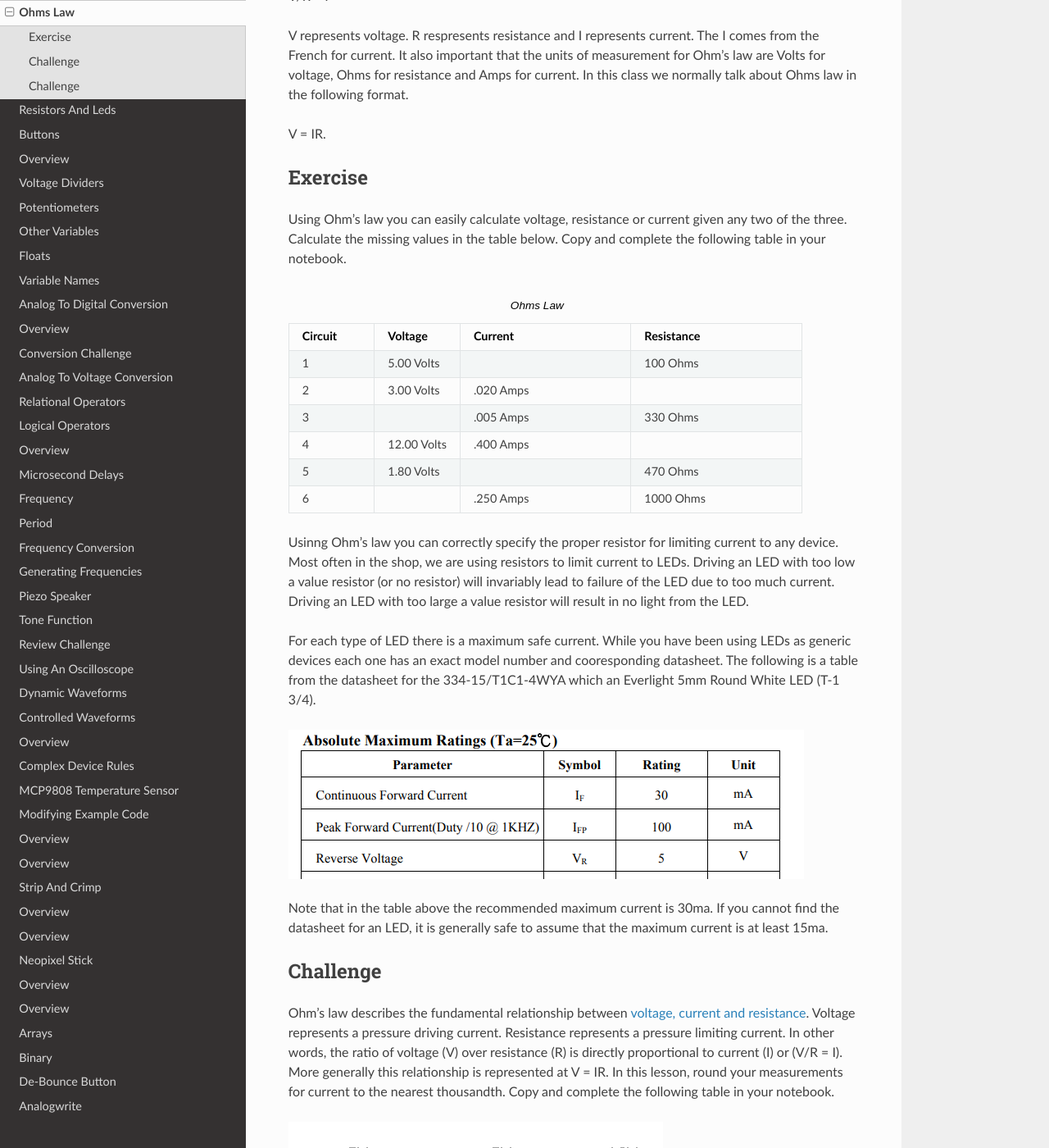
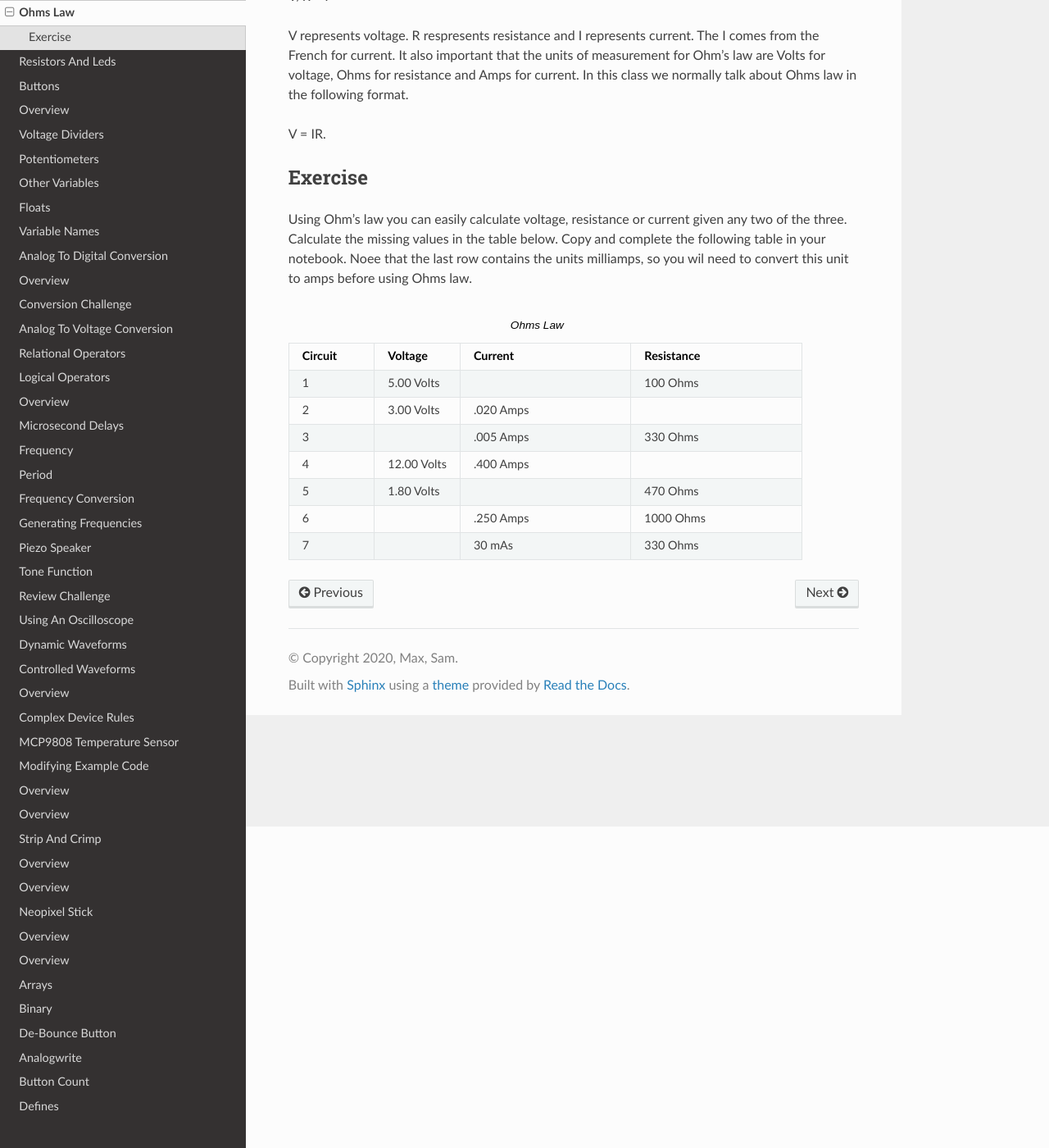
Before and after one commit to maxtkc/mvths-wiki, a Sphinx documentation site: the page built from docs/017-ohms-law.rst, in a window 1280 px wide and 1400 px high, scrolled down 392 px. Shown: the whole window at 82% size. Built offline with Sphinx 7.4.7 and the Read the Docs theme 2.0.0, drawn with Linux system fonts in a browser that asks for light colours; pages that are not in the unit, such as notebooks, are missing from menus; some of the changed text lies outside the part shown.

Commit message:
Update 017-ohms-law.rst

```diff
--- a/docs/017-ohms-law.rst
+++ b/docs/017-ohms-law.rst
@@ -13,7 +13,7 @@
 
 Exercise
 ---------
-Using Ohm's law you can easily calculate voltage, resistance or current given any two of the three. Calculate the missing values in the table below. Copy and complete the following table in your notebook.
+Using Ohm's law you can easily calculate voltage, resistance or current given any two of the three. Calculate the missing values in the table below. Copy and complete the following table in your notebook. Noee that the last row contains the units milliamps, so you wil need to convert this unit to amps before using Ohms law.
 
 .. list-table:: Ohms Law
    :widths: 25 25 50 50
@@ -47,51 +47,7 @@
      -
      - .250 Amps
      - 1000 Ohms
-
-Usinng Ohm’s law you can correctly specify the proper resistor for limiting
-current to any device. Most often in the shop, we are using resistors to
-limit current to LEDs. Driving an LED with too low a value resistor (or no resistor) will invariably
-lead to failure of the LED due to too much current. Driving an LED with
-too large a value resistor will result in no light from the LED.
-
-For each type of LED there is a maximum safe current. While you have been using LEDs as generic devices each one has an exact model number and cooresponding datasheet. The following is a
-table from the datasheet for the 334-15/T1C1-4WYA which an Everlight 5mm
-Round White LED (T-1 3/4).
-
-.. figure:: images/image94.png
-   :alt:
-
-Note that in the table above the recommended maximum current is 30ma. If
-you cannot find the datasheet for an LED, it is generally safe to assume
-that the maximum current is at least 15ma.
-
-Challenge
----------
-
-Ohm’s law describes the fundamental relationship between `voltage,
-current and
-resistance <https://www.google.com/url?q=https://docs.google.com/document/d/1BmZbXzxnD2j17QToSZ9jeZmnP7burwfksfQq2v4zu-Y/edit%23heading%3Dh.7g89z82u0oqw&sa=D&ust=1587613173896000>`__.
-Voltage represents a pressure driving current. Resistance represents a
-pressure limiting current. In other words, the ratio of voltage (V) over
-resistance (R) is directly proportional to current (I) or (V/R = I).
-More generally this relationship is represented at V = IR. In this
-lesson, round your measurements for current to the nearest thousandth. Copy and complete the following table in your notebook.
-
-.. figure:: images/image35.png
-   :alt:
-
-\_\_\_\_\_\_ Amps                 \_\_\_\_\_\_
-Amps                \_\_\_\_\_\_ Amps
-
-TEACHER CHECK \_\_\_\_
-
-Challenge
----------
-
-
-
-.. figure:: images/image86.png
-   :alt:
-
-
-TEACHER CHECK \_\_\_\_\_
+   * - 7
+     -
+     - 30 mAs
+     - 330 Ohms
```
